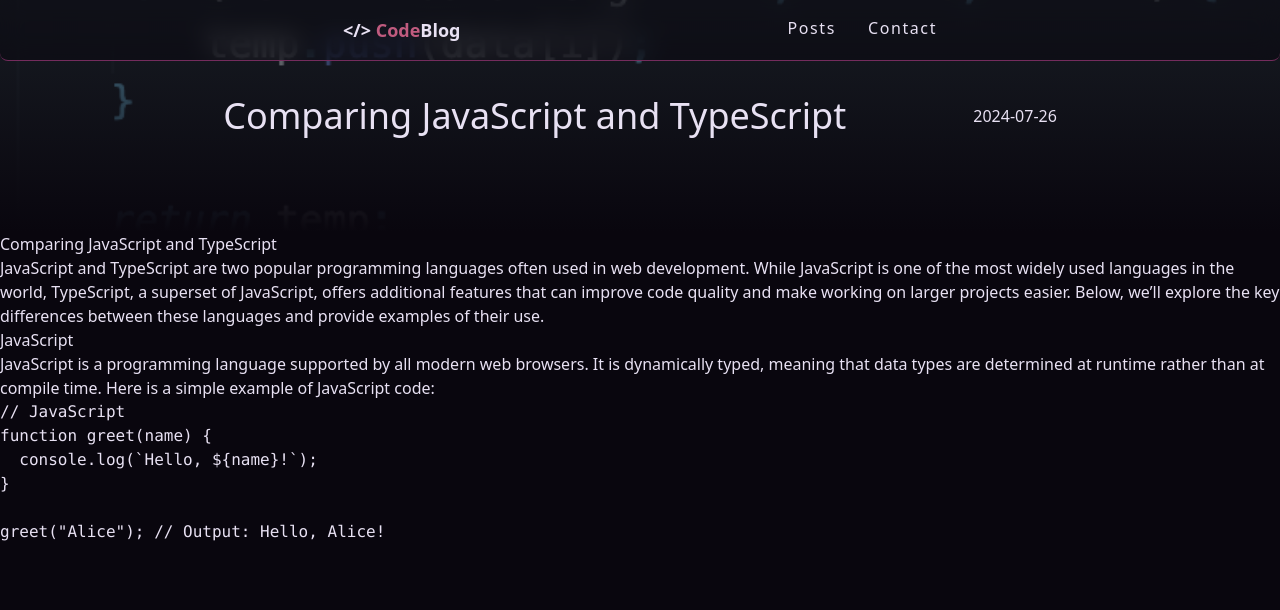
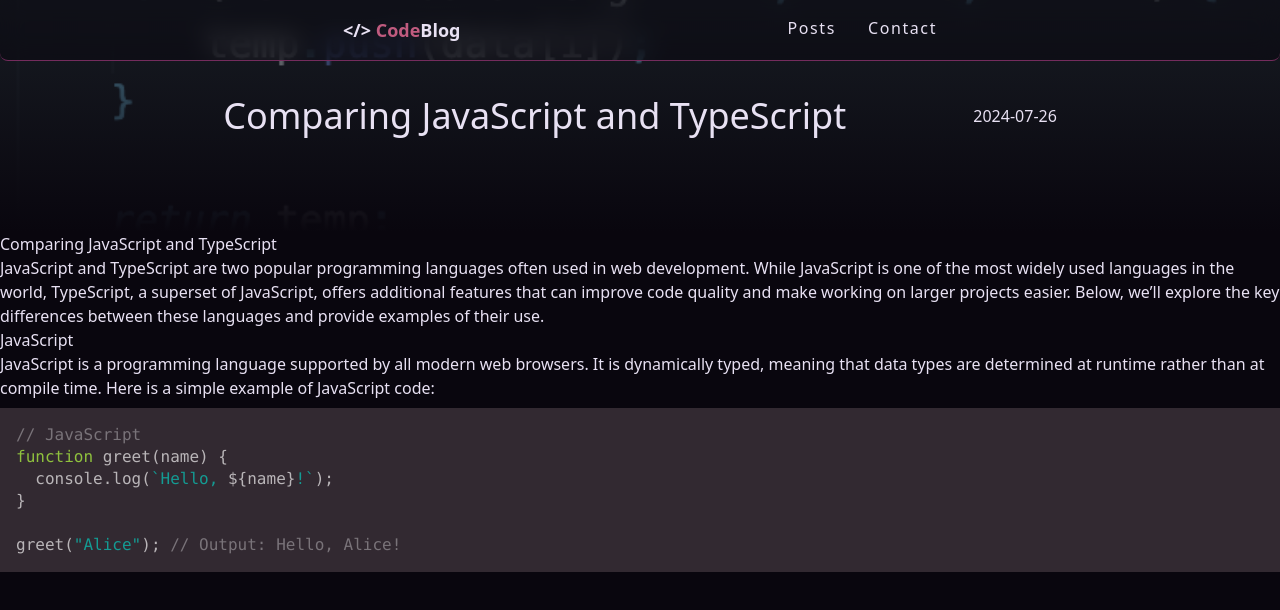
Before and after one commit to pawelek7k/codeblog, a Next.js app: page /posts/js-ts in a window 1280 px wide. Shown: the top 610 px of the page. Built offline with nearby package versions, Linux system fonts and the light colour scheme.

Commit message:
add react syntax highlighter to code underlining

```diff
--- a/components/posts/postDetail/PostContent.tsx
+++ b/components/posts/postDetail/PostContent.tsx
@@ -1,24 +1,23 @@
 import { PostProps } from "@/types";
 import Image from "next/image";
 import ReactMarkdown from "react-markdown";
+import { MarkdownNode } from "react-markdown/lib/ast-to-react";
+import { Prism as SyntaxHighlighter } from "react-syntax-highlighter";
+import { hopscotch } from "react-syntax-highlighter/dist/cjs/styles/prism";
 import { PostHeader } from "./PostHeader";
 
 interface PostContentProps {
   post: PostProps;
 }
 
-export const PostContent = ({ post }: PostContentProps) => {
-  const { title, image, date, slug, content } = post;
-  const imagePath = `/images/posts/${slug}/${image}`;
-
 const customComponents = {
-    p({ node, children }: { node: any; children: React.ReactNode }) {
+  p({ node, children }: { node: MarkdownNode; children: React.ReactNode }) {
     const isImage =
-        node.children.length > 0 && node.children[0].type === "image";
+      node.children.length > 0 && (node.children[0] as any).type === "image"; // Typowanie obrazu
 
     if (isImage) {
-        const imageNode = node.children[0];
-        const src = `/images/posts/${slug}/${imageNode.url}`;
+      const imageNode = node.children[0] as any;
+      const src = `/images/posts/${imageNode.url}`;
       const alt = imageNode.alt || "Image";
 
       return (
@@ -35,7 +34,29 @@ export const PostContent = ({ post }: PostContentProps) => {
     }
     return <p>{children}</p>;
   },
+  code({
+    node,
+    inline,
+    className,
+    children,
+  }: {
+    node: MarkdownNode;
+    inline: boolean;
+    className: string;
+    children: React.ReactNode;
+  }) {
+    const language = className?.replace(/language-/, "") || "text";
+    return (
+      <SyntaxHighlighter style={hopscotch} language={language}>
+        {String(children).replace(/\n$/, "")}
+      </SyntaxHighlighter>
+    );
+  },
 };
+
+export const PostContent = ({ post }: PostContentProps) => {
+  const { title, image, date, slug, content } = post;
+  const imagePath = `/images/posts/${slug}/${image}`;
 
   return (
     <article>
--- a/package.json
+++ b/package.json
@@ -13,13 +13,15 @@
     "next": "14.2.5",
     "react": "^18",
     "react-dom": "^18",
-    "react-markdown": "^9.0.1"
+    "react-markdown": "^9.0.1",
+    "react-syntax-highlighter": "^15.5.0"
   },
   "devDependencies": {
     "@types/hast": "^3.0.4",
     "@types/node": "^20",
     "@types/react": "^18.3.3",
     "@types/react-dom": "^18.3.0",
+    "@types/react-syntax-highlighter": "^15.5.13",
     "@types/unist": "^3.0.2",
     "eslint": "^8",
     "eslint-config-next": "14.2.5",
```
Also changed, not shown: 1 other file (tests, documents, lock files or other folders). Lines whose indentation alone changed are shown as unchanged.
